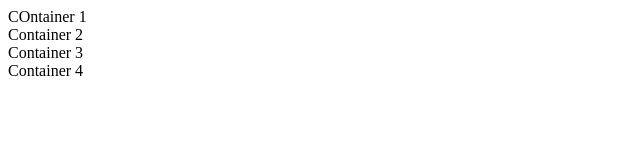
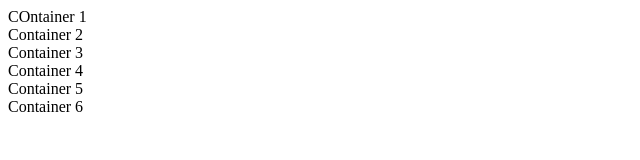
Before and after one commit to souhardya-blip/ecommerce, a plain HTML site: page index.html in a window 1280 px wide. Shown: the whole page, without its empty margins (0-640 px from the left). Drawn offline with Linux system fonts and the light colour scheme.

Commit message:
first branch

```diff
--- a/index.html
+++ b/index.html
@@ -22,6 +22,15 @@
             <div class="container">Container 4</div>
 
         </div>
+        <div>
+            <div class="container">Container 5</div>
+
+        </div>
+        <div>
+            <div class="container">Container 6</div>
+
+        </div>
+
     </div>
 </body>
 </html>
```
